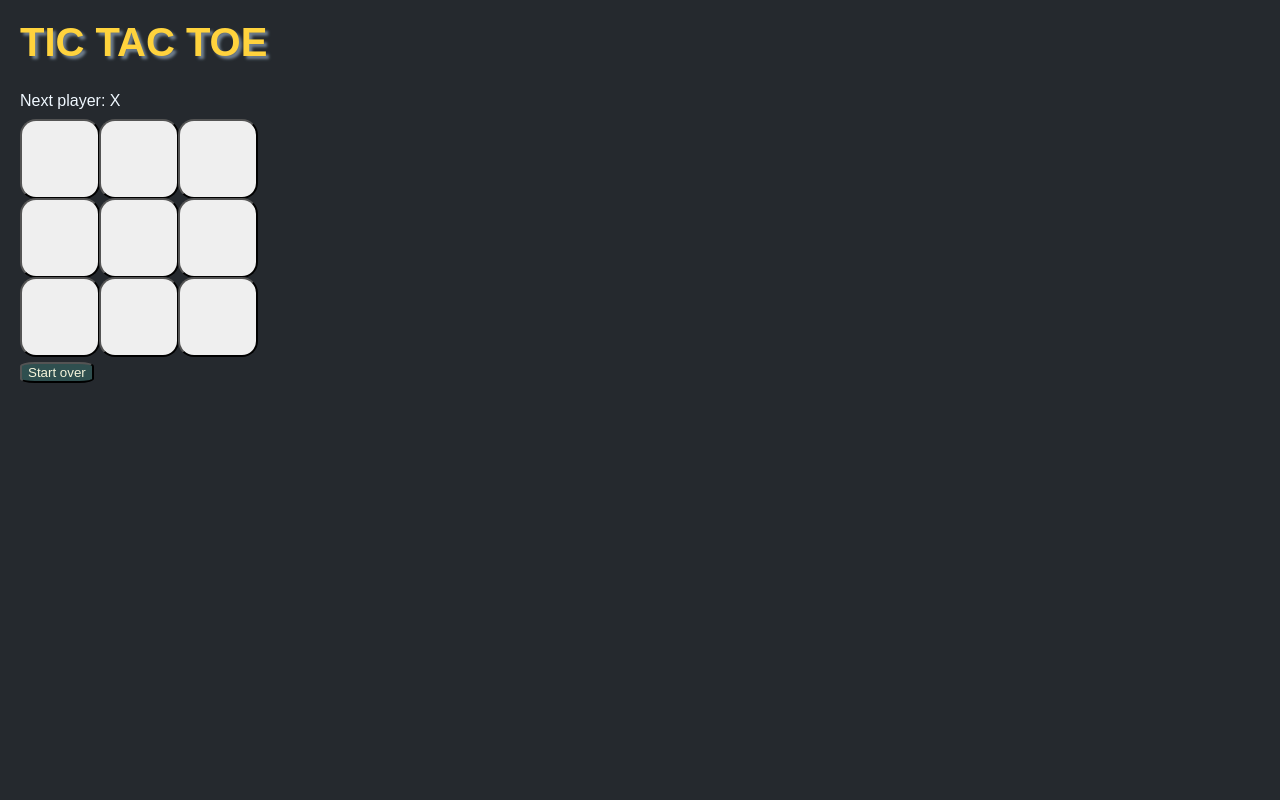
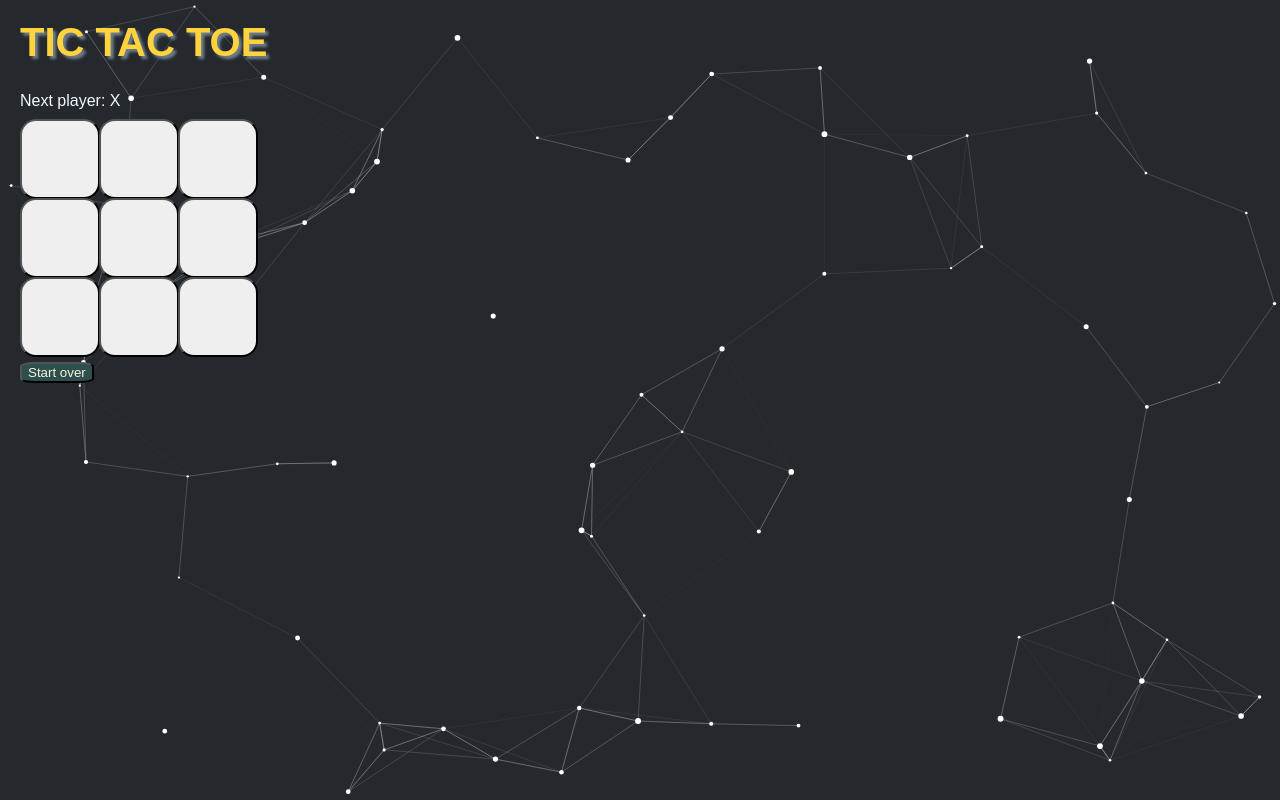
Before and after one commit to datcord/tictactoe, a React (Vite) app: page / in a window 1280 px wide. Built offline with nearby package versions, Linux system fonts and the light colour scheme.

Commit message:
added some visuals (particles)

```diff
--- a/index.html
+++ b/index.html
@@ -1,4 +1,4 @@
-<!doctype html>
+<!DOCTYPE html>
 <html lang="en">
   <head>
     <meta charset="UTF-8" />
@@ -7,7 +7,6 @@
     <title>Tic Tac Toe</title>
   </head>
   <body>
-    <h1>TIC TAC TOE</h1>
     <div id="root"></div>
     <script type="module" src="/src/main.jsx"></script>
   </body>
--- a/package.json
+++ b/package.json
@@ -10,6 +10,8 @@
     "preview": "vite preview"
   },
   "dependencies": {
+    "@tsparticles/all": "^3.7.1",
+    "@tsparticles/react": "^3.0.0",
     "react": "^18.3.1",
     "react-dom": "^18.3.1"
   },
--- a/src/App.css
+++ b/src/App.css
@@ -1,7 +1,10 @@
 * {
     box-sizing: border-box;
   }
-
+  #particles {
+    z-index: -1;
+    position: absolute;
+  }
   body {
     font-family: sans-serif;
     margin: 20px;
@@ -24,7 +27,12 @@
   ul {
     padding-inline-start: 20px;
   }
-
+  #particles canvas {
+    z-index: -1;
+    height: 100%;
+    width: 100%;
+    position: absolute;
+  }
 
   body {
     font-family: sans-serif;
--- a/src/App.jsx
+++ b/src/App.jsx
@@ -1,4 +1,5 @@
 import { useState } from "react";
+import ParticlesComponent from './Particles';
 
 function Square({ value, onSquareClick }) {
   return <button className="square" onClick={onSquareClick}>{value}</button>;
@@ -51,8 +52,11 @@
   } else {
     status = "Next player: " + (turn ? 'X' : 'O') ;
   }
+
   return (
     <>
+      <h1>TIC TAC TOE</h1>
+      <ParticlesComponent id="particles" />
       <div id="status">{status}</div>
       <div id="game">
         <div className="board-row">
--- /dev/null
+++ b/src/Particles.jsx
@@ -0,0 +1,103 @@
+import Particles, { initParticlesEngine } from "@tsparticles/react";
+import { useEffect, useMemo, useState } from "react";
+// import { loadAll } from "@/tsparticles/all"; // if you are going to use `loadAll`, install the "@tsparticles/all" package too.
+// import { loadFull } from "tsparticles"; // if you are going to use `loadFull`, install the "tsparticles" package too.
+import { loadSlim } from "@tsparticles/slim"; // if you are going to use `loadSlim`, install the "@tsparticles/slim" package too.
+// import { loadBasic } from "@tsparticles/basic"; // if you are going to use `loadBasic`, install the "@tsparticles/basic" package too.
+
+const ParticlesComponent = (props) => {
+  const [init, setInit] = useState(false);
+  // this should be run only once per application lifetime
+  useEffect(() => {
+    initParticlesEngine(async (engine) => {
+      // you can initiate the tsParticles instance (engine) here, adding custom shapes or presets
+      // this loads the tsparticles package bundle, it's the easiest method for getting everything ready
+      // starting from v2 you can add only the features you need reducing the bundle size
+      //await loadAll(engine);
+      //await loadFull(engine);
+      await loadSlim(engine);
+      //await loadBasic(engine);
+    }).then(() => {
+      setInit(true);
+    });
+  }, []);
+
+  const particlesLoaded = (container) => {
+    console.log(container);
+  };
+
+  const options = useMemo(
+    () => ({
+      background: {
+        color: {
+          value: "#25292e",
+        },
+      },
+      fpsLimit: 120,
+      interactivity: {
+        events: {
+          onClick: {
+            enable: true,
+            mode: "repulse",
+          },
+          onHover: {
+            enable: true,
+            mode: "grab",
+          },
+        },
+        modes: {
+          push: {
+            distance: 200,
+            duration: 15,
+          },
+          grab: {
+            distance: 150,
+          },
+        },
+      },
+      particles: {
+        color: {
+          value: "#FFFFFF",
+        },
+        links: {
+          color: "#FFFFFF",
+          distance: 150,
+          enable: true,
+          opacity: 0.3,
+          width: 1,
+        },
+        move: {
+          direction: "none",
+          enable: true,
+          outModes: {
+            default: "bounce",
+          },
+          random: false,
+          speed: 1,
+          straight: false,
+        },
+        number: {
+          density: {
+            enable: true,
+          },
+          value: 150,
+        },
+        opacity: {
+          value: 1.0,
+        },
+        shape: {
+          type: "circle",
+        },
+        size: {
+          value: { min: 1, max: 3 },
+        },
+      },
+      detectRetina: true,
+    }),
+    []
+  );
+
+  return <Particles id={props.id} init={particlesLoaded} options={options} />;
+};
+
+export default ParticlesComponent;
```
Also changed, not shown: 1 other file (tests, documents, lock files or other folders).
